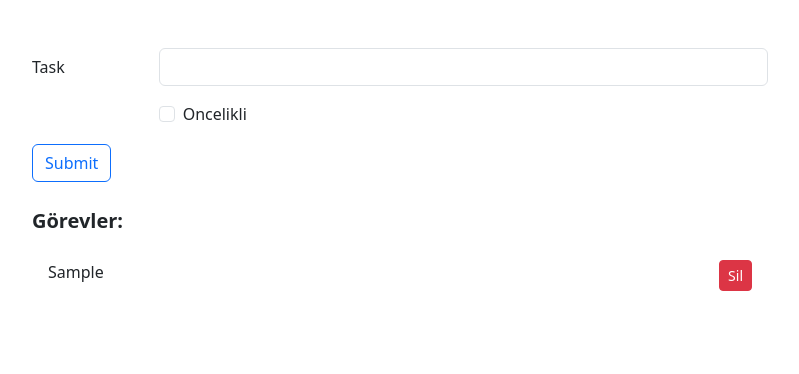
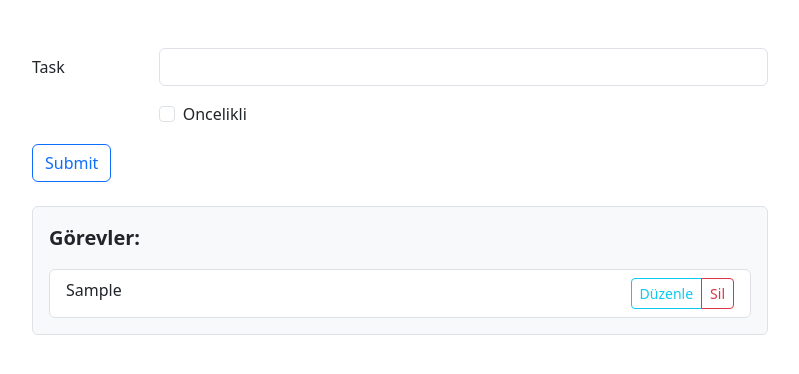
Before and after one commit to alpataseven/ReactForm, a React (Vite) app: page / in a window 1280 px wide. Both pictures are taken after typing "Sample" into the empty fields and a click on the button "Submit". Shown: the top 374 px of the page, without its empty margins (240-1039 px from the left). Built offline with nearby package versions, Linux system fonts and the light colour scheme.

Commit message:
tasklist düzenlendi..

```diff
--- a/src/TaskForm.jsx
+++ b/src/TaskForm.jsx
@@ -33,6 +33,10 @@ export default function TaskForm() {
         setTasks(prev => prev.filter(item => item.uuid !== uuid))
     }
 
+    const editTask = (uuid) => {
+        console.log(uuid)
+    }
+
     return (
         <>
             <form onSubmit={handleFormSubmit}>
@@ -65,7 +69,7 @@ export default function TaskForm() {
                 <button type="submit" class="btn btn-outline-primary">Submit</button>
             </form>
             <br />
-            <TaskList tasks={tasks} removeTask={removeTask} />
+            <TaskList tasks={tasks} removeTask={removeTask} editTask={editTask} />
         </>
     )
 }
--- a/src/TaskList.jsx
+++ b/src/TaskList.jsx
@@ -1,17 +1,22 @@
-export default function TaskList({ tasks, removeTask }) {
+export default function TaskList({ tasks, removeTask, editTask }) {
     if (tasks.length === 0) {
         return <></>
     }
 
     return (
-        <>
+        <div className="p-3 bg-light mb-5 border rounded">
             <p className="lead fw-bold text-start">Görevler:</p>
-            <ul className="list-group list-group-flush">
+            <ul className="list-group">
                 {tasks.map(
                     (item) =>
-                    <li className="list-group-item" key={item.uuid}>{item.task}
-                    <span className="btn btn-danger btn-sm float-end" onClick={() => {removeTask(item.uuid)}}>Sil</span></li>)}
+                        <li className="list-group-item" key={item.uuid}>{item.task}
+                            <div class="btn-group float-end" role="group">
+                                <button class="btn btn-outline-info btn-sm" onClick={() => { editTask(item.uuid) }}>Düzenle</button>
+                                <button class="btn btn-outline-danger btn-sm" onClick={() => { removeTask(item.uuid) }}>Sil</button>
+                            </div>
+                        </li>
+                )}
             </ul>
-        </>
+        </div>
     )
 }
```
